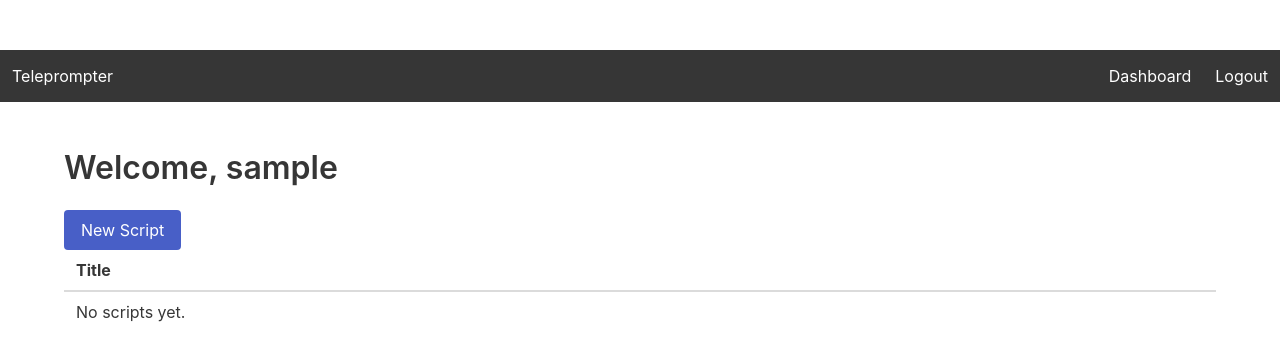
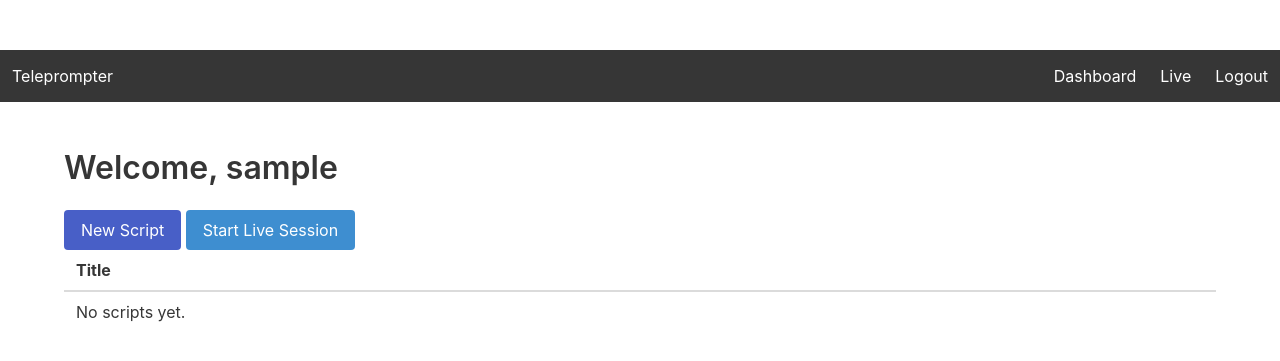
Before and after one commit to pineappletapped/Teleprompter, a Flask app: page /dashboard in a window 1280 px wide. Shown: the top 361 px of the page. Run offline with Flask 3, Linux system fonts and the light colour scheme; the visitor is signed in with stand-in values (Sample User, id 1); data that the repository does not hold is empty.

Commit message:
Add script limit and live session feature

```diff
--- a/app.py
+++ b/app.py
@@ -1,4 +1,12 @@
-from flask import Flask, render_template, redirect, url_for, request, flash
+from flask import (
+    Flask,
+    render_template,
+    redirect,
+    url_for,
+    request,
+    flash,
+    jsonify,
+)
 from flask_login import (
     LoginManager,
     login_user,
@@ -9,6 +17,7 @@ from flask_login import (
 )
 from flask_sqlalchemy import SQLAlchemy
 from werkzeug.security import generate_password_hash, check_password_hash
+import uuid
 import os
 
 app = Flask(__name__)
@@ -48,6 +57,13 @@ class Script(db.Model):
     user_id = db.Column(db.Integer, db.ForeignKey("user.id"), nullable=False)
     title = db.Column(db.String(200))
     body = db.Column(db.Text)
+
+
+class LiveSession(db.Model):
+    id = db.Column(db.String(32), primary_key=True)
+    user_id = db.Column(db.Integer, db.ForeignKey("user.id"), nullable=False)
+    text = db.Column(db.Text, default="")
+    owner = db.relationship("User", backref="live_sessions")
 
 
 @login_manager.user_loader
@@ -114,6 +130,9 @@ def dashboard():
 @login_required
 def new_script():
     if request.method == "POST":
+        if Script.query.filter_by(user_id=current_user.id).count() >= 20:
+            flash("Script limit reached (20). Delete old scripts to add more.")
+            return redirect(url_for("dashboard"))
         title = request.form["title"]
         body = request.form["body"]
         s = Script(title=title, body=body, owner=current_user)
@@ -133,6 +152,41 @@ def view_script(script_id):
     return render_template("teleprompter.html", script=script)
 
 
+@app.route("/live/new")
+@login_required
+def new_live():
+    session = LiveSession(id=uuid.uuid4().hex, owner=current_user)
+    db.session.add(session)
+    db.session.commit()
+    return redirect(url_for("live_input", session_id=session.id))
+
+
+@app.route("/live/<session_id>/input", methods=["GET", "POST"])
+@login_required
+def live_input(session_id):
+    session = LiveSession.query.get_or_404(session_id)
+    if session.owner != current_user:
+        flash("Unauthorized")
+        return redirect(url_for("dashboard"))
+    if request.method == "POST":
+        session.text = request.form.get("text", "")
+        db.session.commit()
+        return ("", 204)
+    return render_template("live_input.html", session=session)
+
+
+@app.route("/live/<session_id>/display")
+def live_display(session_id):
+    session = LiveSession.query.get_or_404(session_id)
+    return render_template("live_display.html", session=session)
+
+
+@app.route("/live/<session_id>/data")
+def live_data(session_id):
+    session = LiveSession.query.get_or_404(session_id)
+    return jsonify(text=session.text or "")
+
+
 if __name__ == "__main__":
     port = int(os.environ.get("PORT", 5000))
     app.run(debug=True, host="0.0.0.0", port=port)
--- a/templates/base.html
+++ b/templates/base.html
@@ -18,6 +18,7 @@
     <div class="navbar-end">
       {% if current_user.is_authenticated %}
       <a class="navbar-item" href="{{ url_for('dashboard') }}">Dashboard</a>
+      <a class="navbar-item" href="{{ url_for('new_live') }}">Live</a>
       <a class="navbar-item" href="{{ url_for('logout') }}">Logout</a>
       {% else %}
       <a class="navbar-item" href="{{ url_for('login') }}">Login</a>
--- a/templates/dashboard.html
+++ b/templates/dashboard.html
@@ -3,6 +3,7 @@
 {% block content %}
 <h1 class="title">Welcome, {{ current_user.username }}</h1>
 <a class="button is-link" href="{{ url_for('new_script') }}">New Script</a>
+<a class="button is-info" href="{{ url_for('new_live') }}">Start Live Session</a>
 <table class="table is-fullwidth">
   <thead>
     <tr><th>Title</th><th></th></tr>
```
Also changed, not shown: templates/live_display.html (added, +20 -0 lines), templates/live_input.html (added, +22 -0 lines), README.md.
